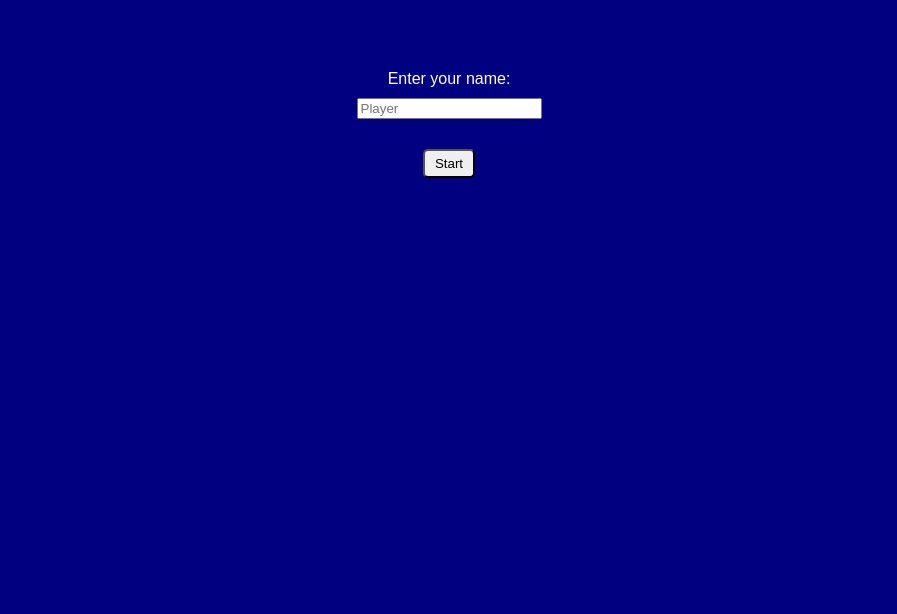
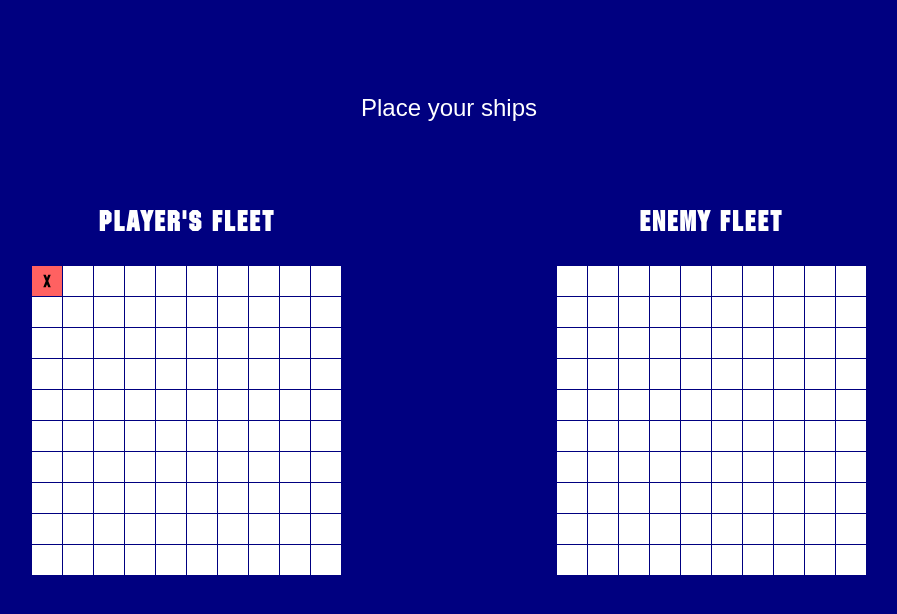
Before and after one commit to kyledinardi/odin-battleship, a website built with webpack: page src/template.html in a window 1280 px wide. Shown: the part 130-744 px from the top of the page, without its empty margins (191-1088 px from the left). Built offline with nearby package versions, Linux system fonts and the light colour scheme.

Commit message:
Write function to attack enemy fleet
Attacking causes an X to appear in the attacked cell. Hitting a ship
turns the cell red.

```diff
--- a/src/js/dom.js
+++ b/src/js/dom.js
@@ -14,6 +14,8 @@ const dom = {
     const enemyContent = document.createElement('div');
     const playerCaption = document.createElement('h3');
     const enemyCaption = document.createElement('h3');
+    const playerBoardContainer = document.createElement('div');
+    const enemyBoardContainer = document.createElement('div');
 
     messageBox.classList.add('message-box');
     gameContent.classList.add('game-content');
@@ -21,33 +23,62 @@ const dom = {
     enemyContent.classList.add('player-content');
     playerCaption.classList.add('caption');
     enemyCaption.classList.add('caption');
+    playerBoardContainer.setAttribute('class', 'board-container');
+    playerBoardContainer.setAttribute('id', 'player');
+    enemyBoardContainer.setAttribute('class', 'board-container');
+    enemyBoardContainer.setAttribute('id', 'enemy');
 
     messageBox.textContent = 'Place your ships';
-    playerCaption.textContent = name ? `${name}'s Fleet` : 'Player\'s Fleet';
+    playerCaption.textContent = name ? `${name}'s Fleet` : "Player's Fleet";
     enemyCaption.textContent = `Enemy Fleet`;
 
     playerContent.appendChild(playerCaption);
+    playerContent.appendChild(playerBoardContainer);
     enemyContent.appendChild(enemyCaption);
-    playerContent.appendChild(this.createBoard());
-    enemyContent.appendChild(this.createBoard());
+    enemyContent.appendChild(enemyBoardContainer);
     gameContent.appendChild(playerContent);
     gameContent.appendChild(enemyContent);
     document.body.insertBefore(gameContent, form);
     document.body.insertBefore(messageBox, gameContent);
   },
 
-  createBoard() {
+  buildBoard(gameboard) {
     const board = document.createElement('div');
     board.classList.add('board');
 
     for (let i = 0; i < 100; i += 1) {
       const cell = document.createElement('div');
       cell.classList.add('cell');
+      cell.dataset.cell = i;
+
+      for (let j = 0; j < gameboard.previousAttacks.length; j += 1) {
+        if (
+          gameboard.previousAttacks[j][0] === Math.floor(i / 10) &&
+          gameboard.previousAttacks[j][1] === i % 10
+        ) {
+          cell.classList.add('attacked');
+
+          if (typeof gameboard.board[Math.floor(i / 10)][i % 10] === 'object') {
+            cell.classList.add('hit');
+          }
+        }
+      }
+
       board.appendChild(cell);
     }
 
     return board;
   },
+
+  appendBoards(playerBoard, computerBoard) {
+    const playerBoardNode = dom.buildBoard(playerBoard);
+    const computerBoardNode = dom.buildBoard(computerBoard);
+    const boardContainers = document.querySelectorAll('.board-container');
+    boardContainers[0].textContent = '';
+    boardContainers[1].textContent = '';
+    boardContainers[0].appendChild(playerBoardNode);
+    boardContainers[1].appendChild(computerBoardNode);
+  },
 };
 
 export default dom;
--- a/src/js/gameboard.js
+++ b/src/js/gameboard.js
@@ -9,7 +9,7 @@ class Gameboard {
       const temp = [];
 
       for (let j = 0; j < 10; j += 1) {
-        temp.push(null);
+        temp.push('empty');
       }
 
       this.board.push(temp);
--- a/src/js/index.js
+++ b/src/js/index.js
@@ -5,7 +5,35 @@ import dom from './dom';
 let player;
 const form = document.querySelector('form');
 
-form.addEventListener('submit', (e) => {
-  dom.startGame(e);
-  player = new Player();
+const e = {
+  preventDefault() {},
+  target: {
+    reset() {},
+  },
+};
+
+// form.addEventListener('submit', (e) => {
+player = new Player();
+dom.startGame(e);
+dom.appendBoards(player.playerBoard, player.computerBoard);
+// });
+
+player.playerBoard.placeShip([
+  [0, 0],
+  [0, 1],
+]);
+player.playerBoard.receiveAttack([0, 0]);
+
+
+dom.appendBoards(player.playerBoard, player.computerBoard);
+
+const enemyBoard = document.querySelector('#enemy');
+enemyBoard.addEventListener('click', (e) => {
+  e.stopImmediatePropagation();
+
+  if (e.target.classList.contains('cell')) {
+    const {cell} = e.target.dataset;
+    player.computerBoard.receiveAttack([Math.floor(cell / 10), cell % 10]);
+    dom.appendBoards(player.playerBoard, player.computerBoard);
+  }
 });
--- a/src/style.css
+++ b/src/style.css
@@ -58,6 +58,20 @@ button {
   gap: 1px;
 }
 
+#player .cell {
+  cursor: auto;
+}
+
 .cell {
   background-color: white;
+  cursor: pointer;
 }
+
+.attacked {
+  background-image: url(./img/alpha-x.svg);
+  cursor: auto;
+}
+
+.hit {
+  background-color: #ff6161;
+}
```
Also changed, not shown: dist/c2da584013b56ac2903b.svg (added), dist/main.js, src/img/alpha-x.svg (added), src/js/player.js (line endings or trailing spaces).
